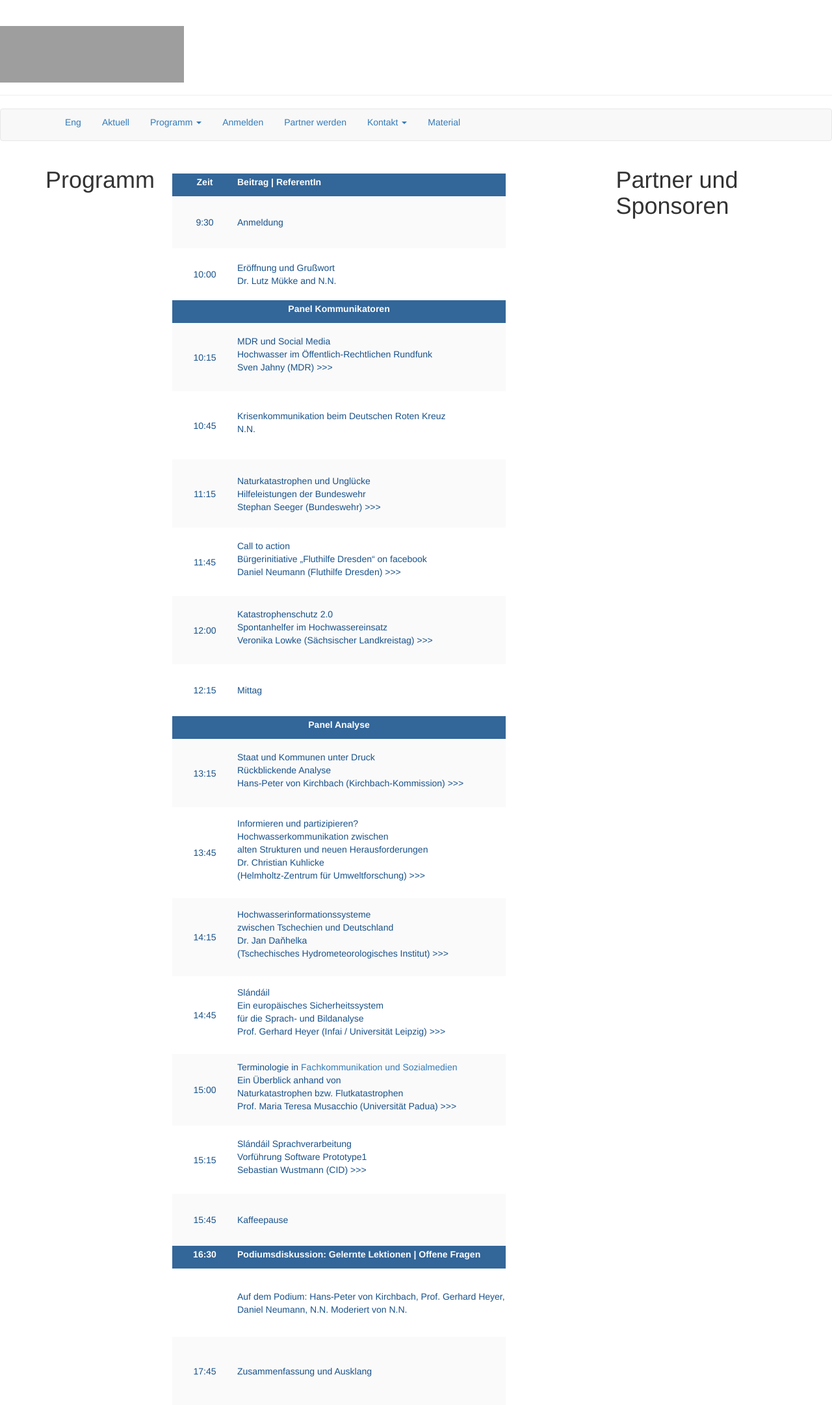
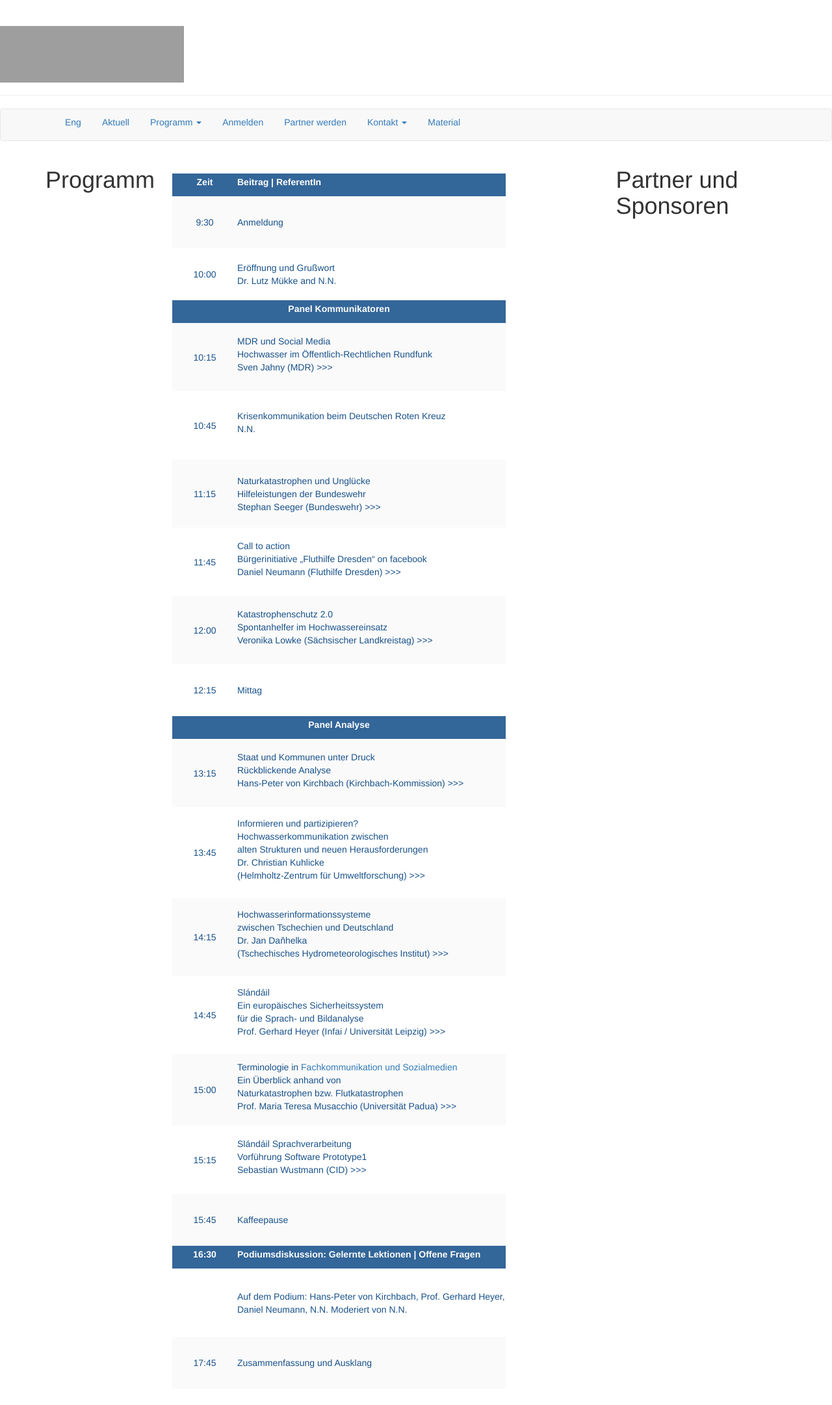
Before and after one commit to susedev/test, a Jekyll site: the page built from programm-uebersicht.html, in a window 1280 px wide. Shown: the whole page at 65% size. Built offline with Jekyll 4.4.1, drawn with Linux system fonts in a browser that asks for light colours; nearby versions of some CDN libraries; after the commit the page ends 2137 px from its top, so only the background shows below that; grey boxes are pictures that could not be loaded.

Commit message:
Edit from JekyllCMS

```diff
--- a/programm-uebersicht.html
+++ b/programm-uebersicht.html
@@ -145,8 +145,8 @@ title: Programm
 			<td style="background-color: rgb(255, 255, 255); border-color: rgb(255, 255, 255); text-align: left; vertical-align: middle; height: 105px;"><span style="color:#19528A;">Auf dem Podium: Hans-Peter von Kirchbach, Prof. Gerhard Heyer, Daniel Neumann, N.N. Moderiert von N.N.</span></td>
 		</tr>
 		<tr>
-			<td style="background-color: rgb(250, 250, 250); border-color: rgb(255, 255, 255); text-align: center; vertical-align: middle; width: 100px; height: 105px;"><span style="color:#19528A;">17:45</span></td>
-			<td style="background-color: rgb(250, 250, 250); border-color: rgb(255, 255, 255); text-align: left; vertical-align: middle; height: 105px;"><span style="color:#19528A;">Zusammenfassung und Ausklang</span></td>
+			<td style="background-color: rgb(250, 250, 250); border-color: rgb(255, 255, 255); text-align: center; vertical-align: middle; width: 100px; height: 80px;"><span style="color:#19528A;">17:45</span></td>
+			<td style="background-color: rgb(250, 250, 250); border-color: rgb(255, 255, 255); text-align: left; vertical-align: middle; height: 80px;"><span style="color:#19528A;">Zusammenfassung und Ausklang</span></td>
 		</tr>
 	</tbody>
 </table>
```
